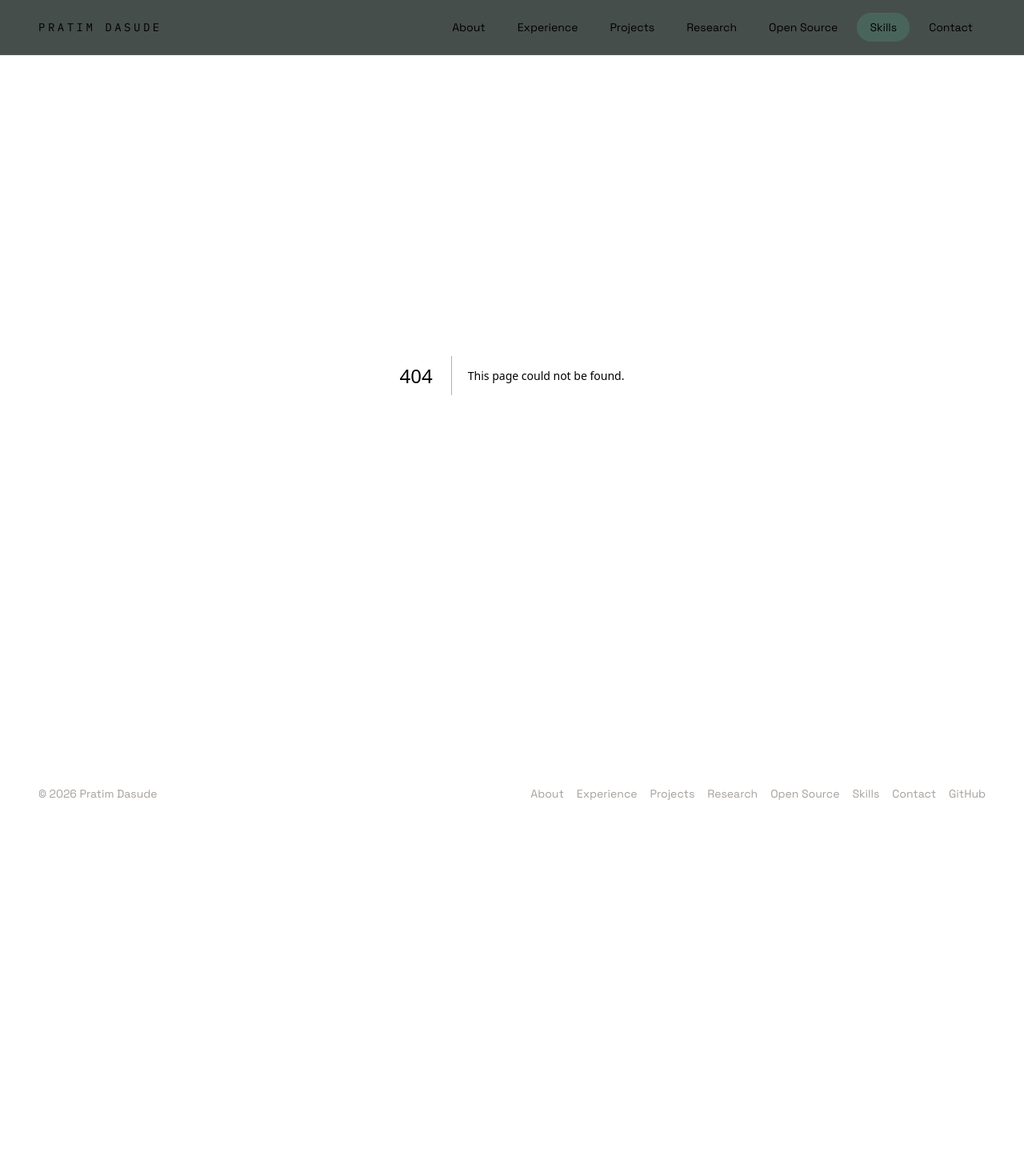
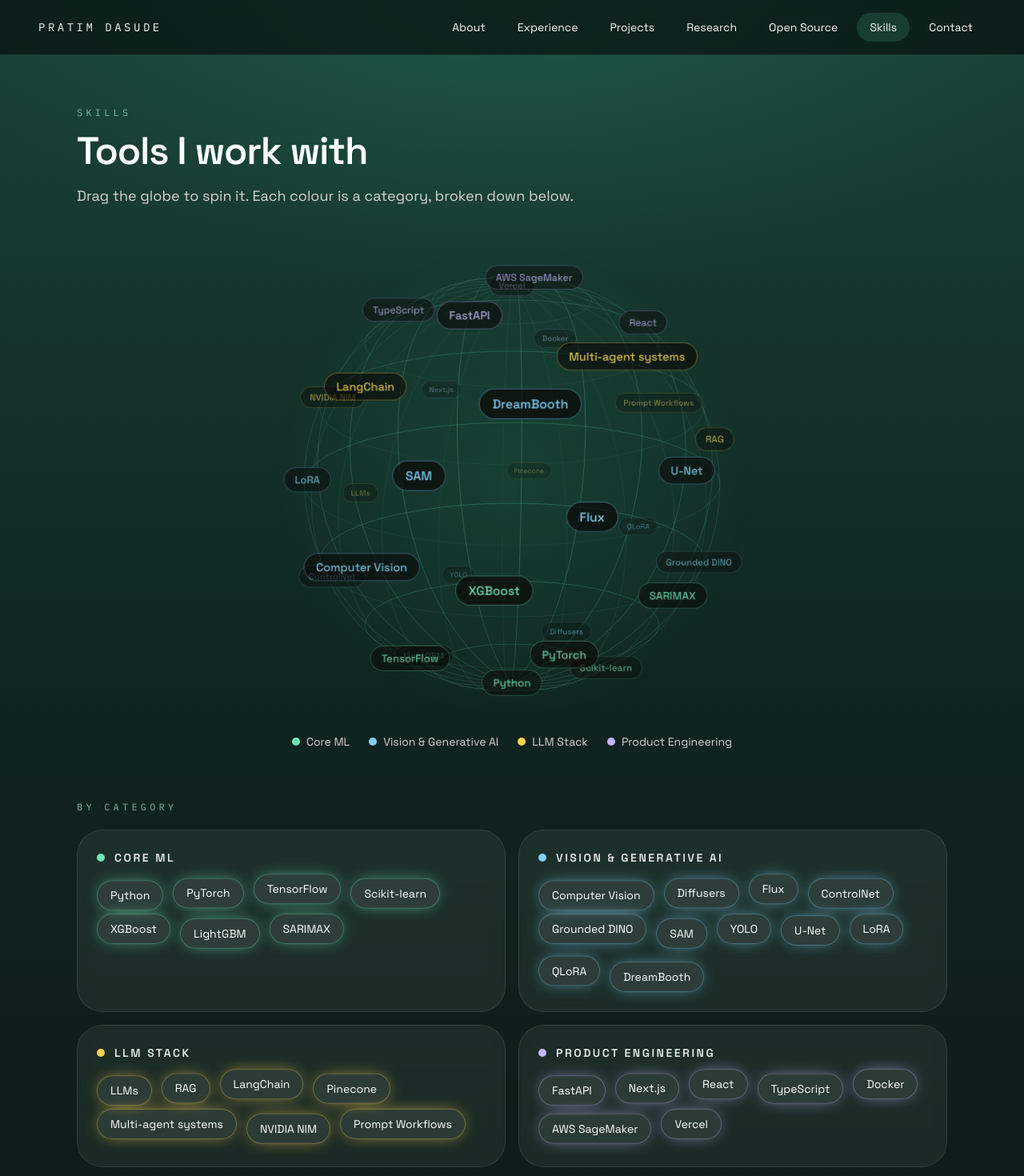
Before and after one commit to pratim4dasude/Personal_dashboard, a Next.js app: page /skills in a window 1280 px wide. Before the commit this address had no page. Shown: the top 1470 px of the page at 80% size. Before the commit the page ends 1034 px from the top, so only its background shows below. Built offline with nearby package versions, Linux system fonts and the light colour scheme.

Commit message:
feat: add skills page with 3D skill globe and floating category chips

```diff
--- /dev/null
+++ b/app/skills/page.tsx
@@ -0,0 +1,49 @@
+import type { Metadata } from "next";
+import { Card } from "../components/Card";
+import FloatingChips from "../components/FloatingChips";
+import PageHeader from "../components/PageHeader";
+import Reveal from "../components/Reveal";
+import SectionLabel from "../components/SectionLabel";
+import SkillGlobe, { GROUP_COLORS } from "../components/SkillGlobe";
+import { skillGroups } from "../data";
+
+export const metadata: Metadata = {
+  title: "Skills | Pratim Dasude",
+  description: "Machine learning, generative AI, LLM and product engineering skills.",
+};
+
+export default function SkillsPage() {
+  return (
+    <main id="main" className="mx-auto w-full max-w-6xl px-6 py-10 sm:px-8">
+      <PageHeader
+        label="Skills"
+        title="Tools I work with"
+        intro="Drag the globe to spin it. Each colour is a category, broken down below."
+      />
+
+      <SkillGlobe groups={skillGroups} />
+
+      <section className="mt-16">
+        <SectionLabel>By category</SectionLabel>
+        <div className="mt-5 grid gap-4 md:grid-cols-2">
+          {skillGroups.map((group, i) => {
+            const color = GROUP_COLORS[i % GROUP_COLORS.length];
+            return (
+              <Reveal key={group.label} delay={i * 80}>
+                <Card className="h-full bg-stone-950/35">
+                  <h2 className="flex items-center gap-3 text-sm font-semibold uppercase tracking-[0.18em] text-white/90">
+                    <span aria-hidden className="h-2.5 w-2.5 rounded-full" style={{ background: color }} />
+                    {group.label}
+                  </h2>
+                  <div className="mt-5">
+                    <FloatingChips items={group.items} color={color} />
+                  </div>
+                </Card>
+              </Reveal>
+            );
+          })}
+        </div>
+      </section>
+    </main>
+  );
+}
```
